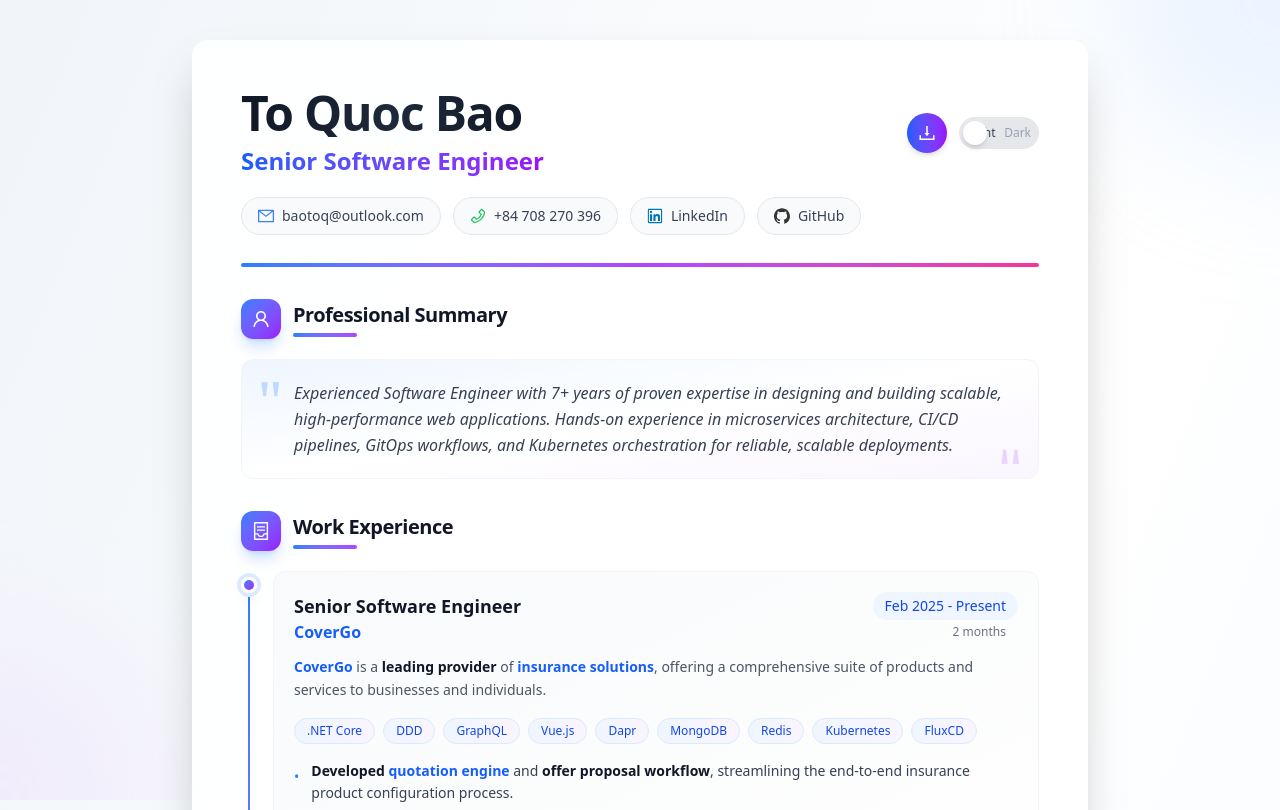
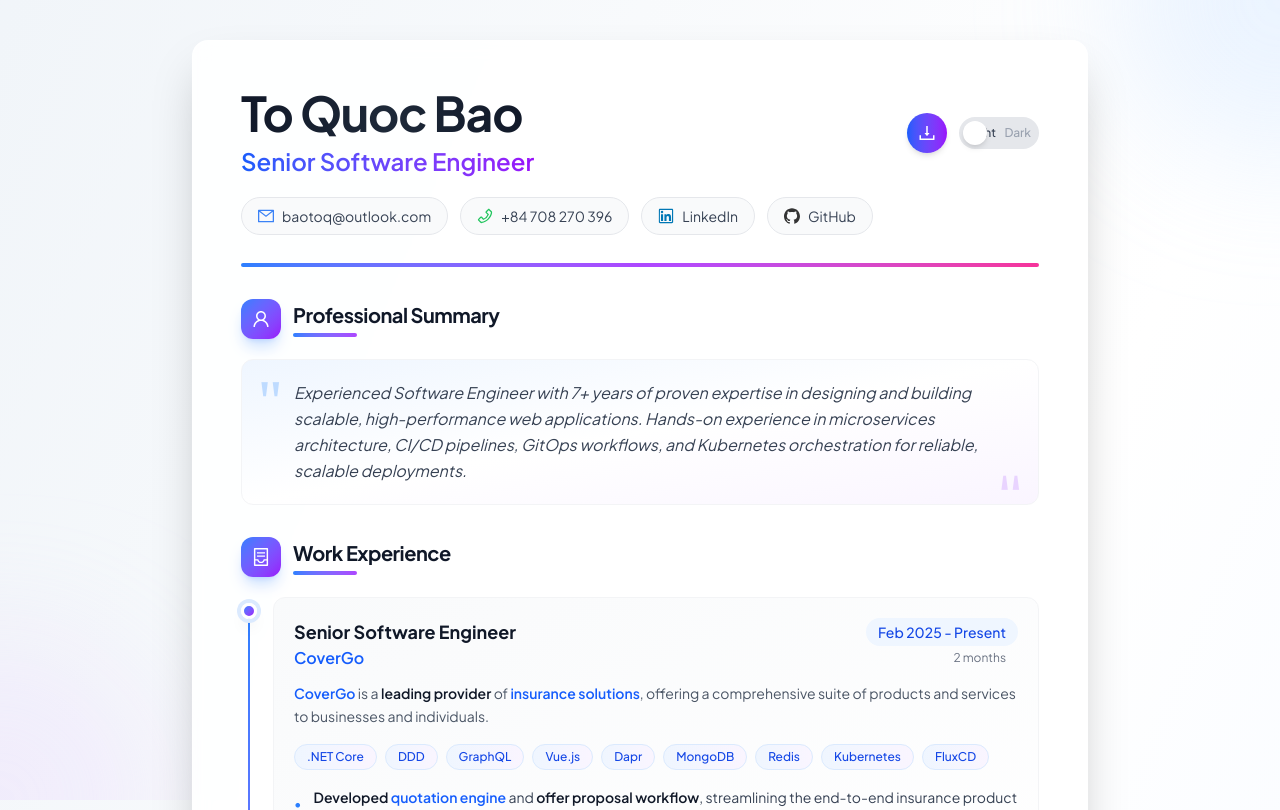
Before and after one commit to baotoq/resume, a Next.js app: page / in a window 1280 px wide. Shown: the top 810 px of the page. Built offline with nearby package versions, Linux system fonts and the light colour scheme; what @ant-design/nextjs-registry would draw is missing.

Commit message:
feat(02-02): update color palette with warm earth tones and teal accent

```diff
--- a/src/app/globals.css
+++ b/src/app/globals.css
@@ -1,23 +1,27 @@
 @import "tailwindcss";
 
 :root {
-  --background: #ffffff;
-  --foreground: #171717;
-  --muted: #f3f4f6;
-  --muted-foreground: #6b7280;
-  --border: #e5e7eb;
-  --card: #ffffff;
-  --card-foreground: #171717;
+  --background: #FAFAF8;
+  --foreground: #1C1917;
+  --muted: #F5F5F4;
+  --muted-foreground: #78716C;
+  --border: #E7E5E4;
+  --card: #FFFFFF;
+  --card-foreground: #1C1917;
+  --accent: #0D9488;
+  --accent-foreground: #FFFFFF;
 }
 
 .dark {
-  --background: #0a0a0a;
-  --foreground: #ededed;
-  --muted: #1f2937;
-  --muted-foreground: #9ca3af;
-  --border: #374151;
-  --card: #111827;
-  --card-foreground: #f9fafb;
+  --background: #0C0A09;
+  --foreground: #FAFAF9;
+  --muted: #1C1917;
+  --muted-foreground: #A8A29E;
+  --border: #292524;
+  --card: #1C1917;
+  --card-foreground: #FAFAF9;
+  --accent: #2DD4BF;
+  --accent-foreground: #0C0A09;
 }
 
 @theme inline {
@@ -28,7 +32,9 @@
   --color-border: var(--border);
   --color-card: var(--card);
   --color-card-foreground: var(--card-foreground);
-  --font-sans: var(--font-inter), system-ui, -apple-system, sans-serif;
+  --color-accent: var(--accent);
+  --color-accent-foreground: var(--accent-foreground);
+  --font-sans: var(--font-plus-jakarta), system-ui, -apple-system, sans-serif;
 }
 
 /* Smooth theme transitions */
@@ -50,7 +56,7 @@ html.no-transitions *::after {
 body {
   background: var(--background);
   color: var(--foreground);
-  font-family: var(--font-inter), system-ui, -apple-system, sans-serif;
+  font-family: var(--font-plus-jakarta), system-ui, -apple-system, sans-serif;
 }
 
 /* Prevent Ant Design icon flash */
```
